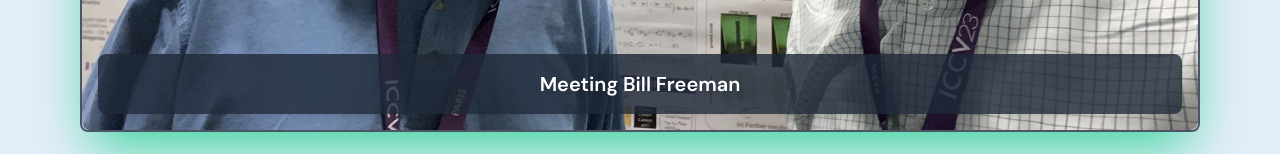
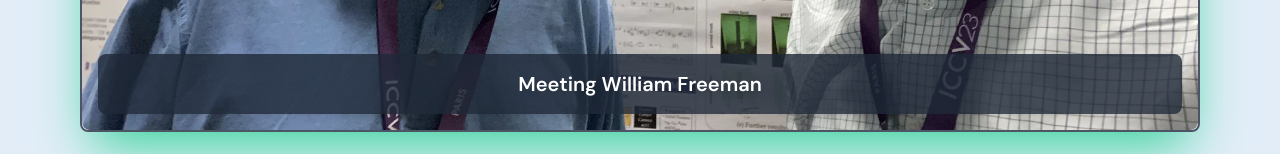
Before and after one commit to hfarueda/portfolio, a Next.js app: page / in a window 1280 px wide. Shown: the part 5619-5773 px from the top of the page. Built offline with nearby package versions, Linux system fonts and the light colour scheme.

Commit message:
name correction

```diff
--- a/src/components/MemoriesSection.tsx
+++ b/src/components/MemoriesSection.tsx
@@ -13,7 +13,7 @@ const MemoriesSection: React.FC = () => {
     {
       src: "/memories/bill_freeman.webp",
       alt: "Photo 2",
-      description: "Meeting Bill Freeman",
+      description: "Meeting William Freeman",
     },
     {
       src: "/memories/cvpr2024.webp",
--- a/src/components/data/blogData.tsx
+++ b/src/components/data/blogData.tsx
@@ -13,6 +13,12 @@ export interface Post {
 
 // Lista de publicaciones
 export const rawBlogPosts: Omit<Post, "authorName" | "authorPhoto">[] = [
+  {
+    id: 4,
+    description:
+      "How colors change as you go deeper underwater, because water selectively scatters and absorbs certain wavelengths of visible light [📹 Kendall Roberg]",
+    date: "2024-09-19", // Fecha actual asignada automáticamente
+  },
   {
     id: 1,
     description:
@@ -39,4 +45,5 @@ export const rawBlogPosts: Omit<Post, "authorName" | "authorPhoto">[] = [
   },
 
 
+
 ];
--- a/src/components/data/publicationsData.tsx
+++ b/src/components/data/publicationsData.tsx
@@ -1,6 +1,7 @@
 // src/data/publicationsData.ts
 
 export const publicationsData = [
+
     {
       title: "Beyond Appearances: Material Segmentation with Embedded Spectral Information from RGB-D imagery",
       authors: "Fabian Perez, Hoover Rueda-Chacon",
```
